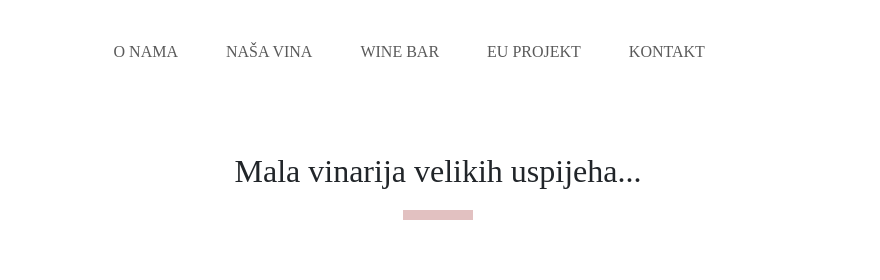
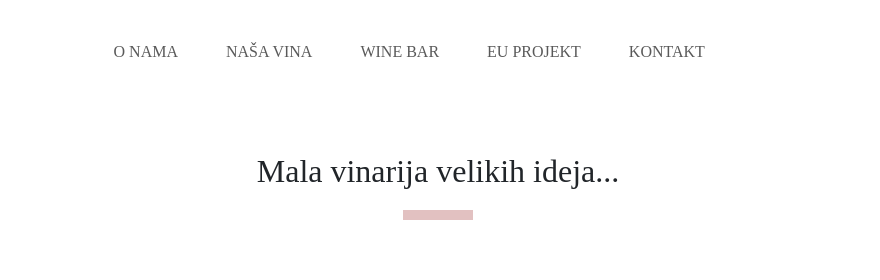
Before and after one commit to ivandobrincic/vinarija-sipun, a plain HTML site: page index.html in a window 1280 px wide. Shown: the top 280 px of the page, 202-1082 px from the left. Drawn offline with nearby package versions, Linux system fonts and the light colour scheme.

Commit message:
Update index.html

```diff
--- a/index.html
+++ b/index.html
@@ -89,7 +89,7 @@
     </nav>
 
     <div class="container">
-      <h2 class="col-xs-12 mainheadtitle">Mala vinarija velikih uspijeha...</h2>
+      <h2 class="col-xs-12 mainheadtitle">Mala vinarija velikih ideja...</h2>
       <hr class="small" />
       <br />
       <div class="row align-items-center">
```
